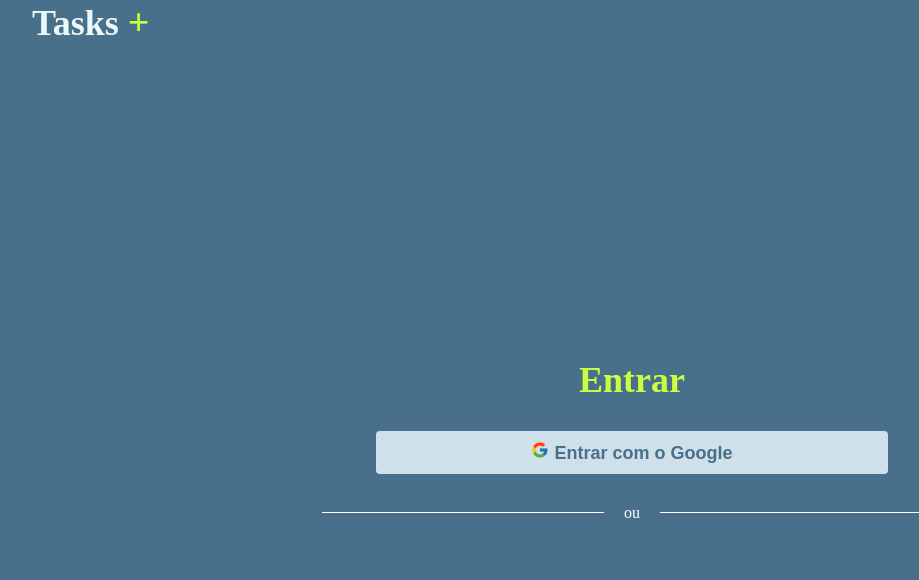
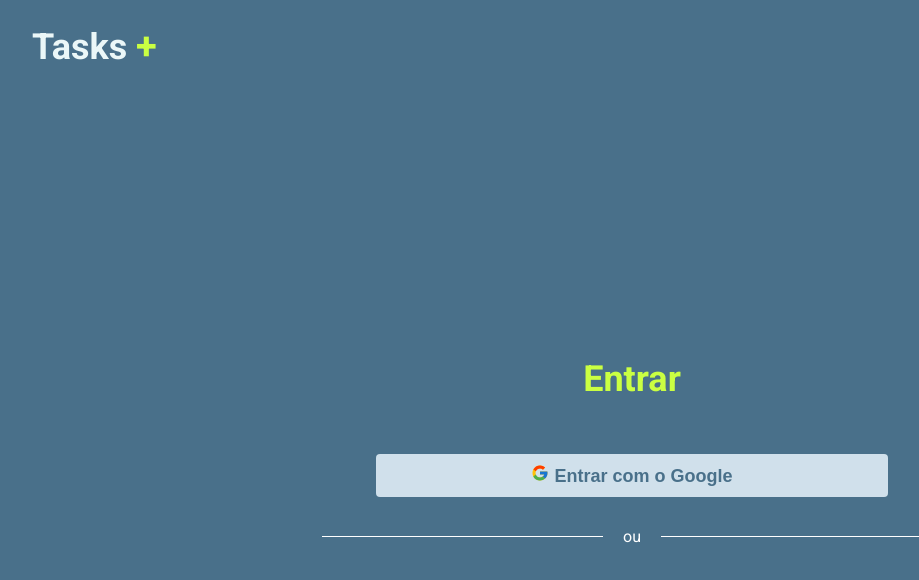
Before and after one commit to rodolphoreis/tasks, a Next.js app: page /login in a window 1280 px wide. Shown: the top 580 px of the page, without its empty margins (8-927 px from the left). Built offline with nearby package versions, Linux system fonts and the light colour scheme.

Commit message:
style: create globals.css

```diff
--- a/src/styles/globals.css
+++ b/src/styles/globals.css
@@ -1,5 +1,27 @@
-* {
+@import url("https://fonts.googleapis.com/css2?family=Roboto+Mono:ital,wght@0,100..700;1,100..700&family=Roboto:ital,wght@0,100;0,300;0,400;0,500;0,700;0,900;1,100;1,300;1,400;1,500;1,700;1,900&display=swap");
+
+.color1
+  #caff42
+  .color2
+  #ebf7f8
+  .color3
+  #d0e0eb
+  .color4
+  #88abc2
+  .color5
+  #49708a
+  * {
   margin: 0;
   padding: 0;
   box-sizing: border-box;
 }
+
+html,
+body,
+#__next {
+  margin: 0;
+  padding: 0;
+  height: 100%;
+  box-sizing: border-box;
+  font-family: "Roboto", sans-serif;
+}
```
